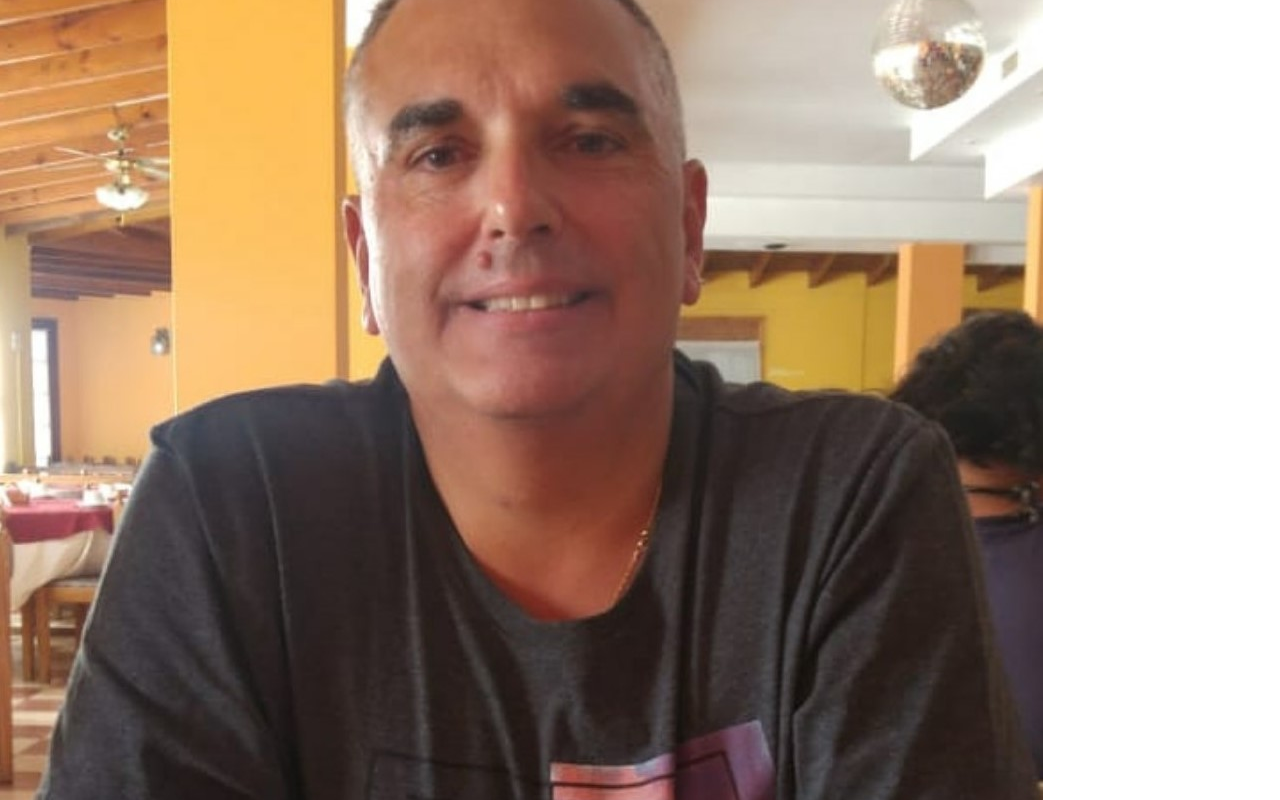
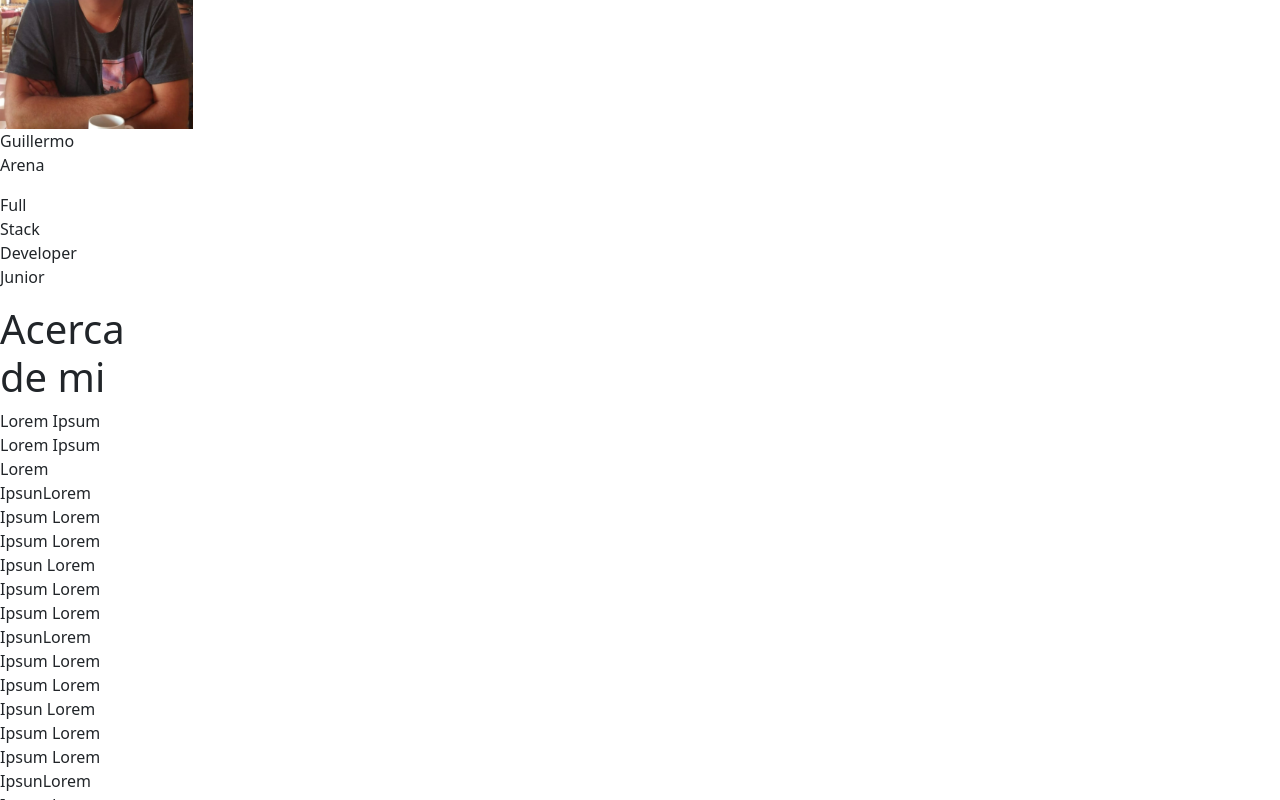
Before and after one commit to Guillermogrupo11/rep_a, an Angular app in the folder frontend_gda/: page / in a window 1280 px wide. Shown: the part 1260-2060 px from the top of the page. Built offline with nearby package versions, Linux system fonts and the light colour scheme.

Commit message:
dandole formato

```diff
--- a/frontend_gda/src/app/components/acerca-de/acerca-de.component.html
+++ b/frontend_gda/src/app/components/acerca-de/acerca-de.component.html
@@ -1,12 +1,13 @@
 <div class="row">
+  <div class="col-xs-12 col-sm-2 col-md-2 col-lg-2">
     <div>
        <img src="../../../assets/foto-guillermo.jpg" class="img-fluid">
     </div>
-    <div>
+    <div class="col-xs-12 col-sm-2 col-md-2 col-lg-2">
         <p>Guillermo Arena </p>
         <p>Full Stack Developer Junior</p>
     </div>
-    <div>
+    <div class="col-xs-12 col-sm-8 col-md-8 col-lg-8">
       <span>
         <h1>Acerca de mi</h1>
         <p>Lorem Ipsum  Lorem Ipsum Lorem IpsunLorem Ipsum  Lorem Ipsum Lorem Ipsun
```
